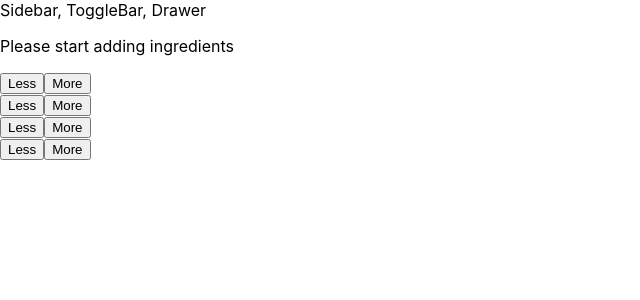
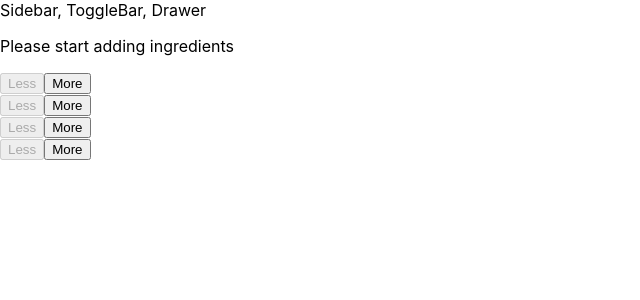
Before and after one commit to SyedMuhammadAzhar/burger-builder-react, a React app: page / in a window 1280 px wide. Shown: the top 300 px of the page, without its empty margins (0-640 px from the left). Built offline with nearby package versions, Linux system fonts and the light colour scheme.

Commit message:
Removing Ingredients safely

```diff
--- a/src/components/Burger/BuildControls/BuildControl/BuildControl.js
+++ b/src/components/Burger/BuildControls/BuildControl/BuildControl.js
@@ -5,7 +5,7 @@
 
     <div className={classes.BuildControl}>
         <div className={classes.Label}> {props.Label}</div>
-        <button className={classes.Less}>Less</button>
+        <button className={classes.Less} onClick={props.removed} disabled={props.disabled}>Less</button>
         <button className={classes.More} onClick={props.added}>More</button>
     </div>
 );
--- a/src/components/Burger/BuildControls/BuildControls.js
+++ b/src/components/Burger/BuildControls/BuildControls.js
@@ -20,6 +20,10 @@
              key={cntrl.Label}
              label={cntrl.Label}
              added={()=>props.ingredientAdded(cntrl.type)}
+             removed={()=>props.ingredientRemoved(cntrl.type)}
+             disabled={props.disabled[cntrl.type]}
+             {...console.log(props.disabled)}
+
 
 
             />)
--- a/src/containers/BurgerBuilder/BurgerBuilder.js
+++ b/src/containers/BurgerBuilder/BurgerBuilder.js
@@ -42,14 +42,53 @@
 
     }
 
+    removeIngredientHandler=(type)=>{
+        const oldCount=this.state.ingredients[type];
+        if(oldCount<=0){
+            return;
+        }
+        const updatedCount=oldCount-1;
+
+
+        const updatedIngredients={
+            ...this.state.ingredients
+        }
+
+         updatedIngredients[type]=updatedCount;
+
+         const priceDeduction=INGREDIENT_PRICES[type];
+         const oldPrice=this.state.totalPrice;
+         const newPrice=oldPrice-priceDeduction;
+
+         this.setState({totalPrice:newPrice, ingredients:updatedIngredients});
+
+
+
+
+    }
+
 
     render(){
+
+        const disableInfo={
+            ...this.state.ingredients
+        }
+
+        for(let key in disableInfo){
+
+            disableInfo[key]=disableInfo[key]<=0;
+
+        }
 
         return(
             <Auxiliary>
 
                 <Burger ingredients={this.state.ingredients}/>
-                <BuildControls ingredientAdded={this.addIngredientHandler}/>
+                <BuildControls
+                ingredientAdded={this.addIngredientHandler}
+                ingredientRemoved={this.removeIngredientHandler}
+                disabled={disableInfo}
+                />
             </Auxiliary>
 
 );
```
Also changed, not shown: 1 other file (tests, documents, lock files or other folders).
